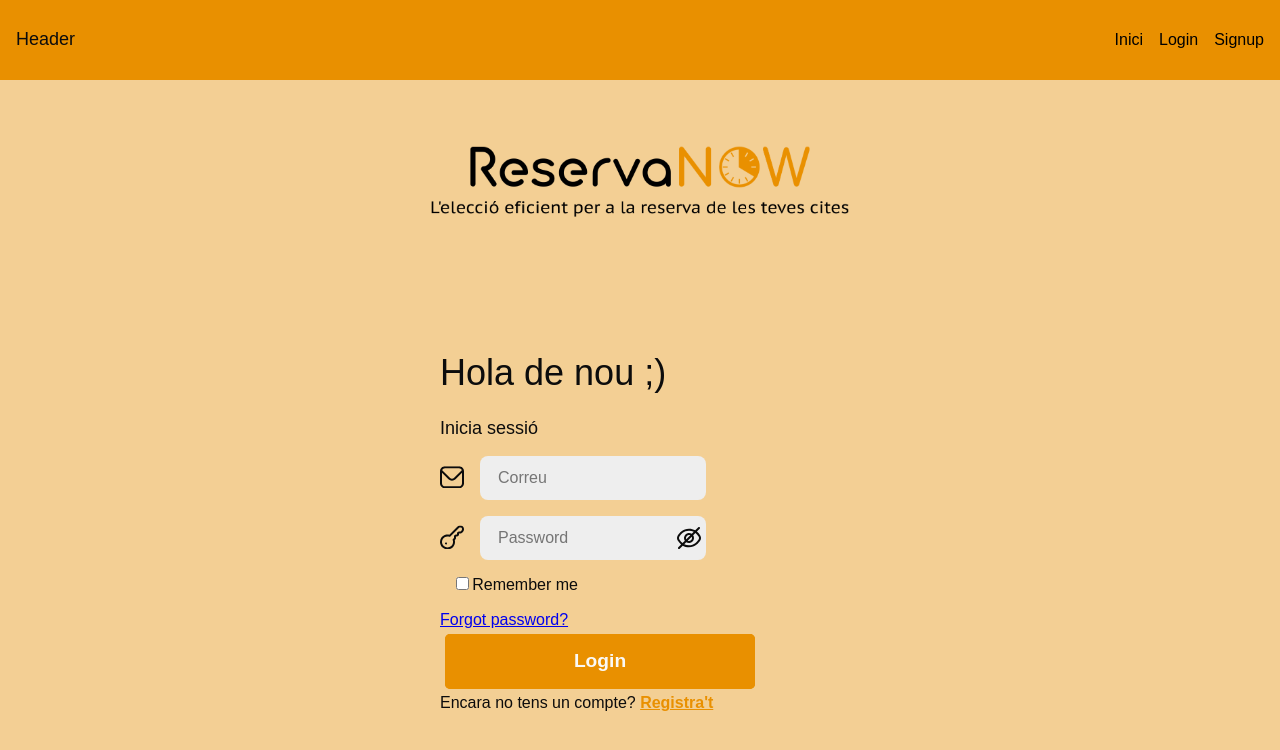
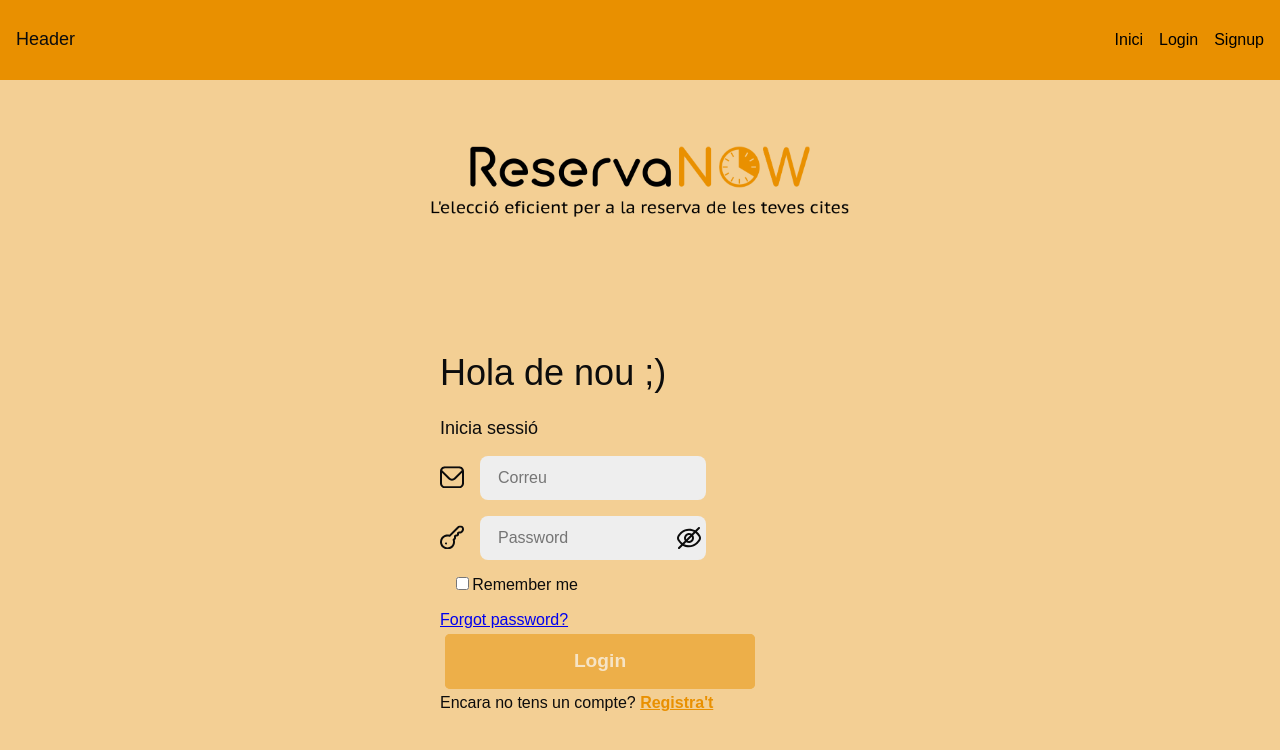
Before and after one commit to Projecte-M12/Projecte-M12-IOC-front, a React (Vite) app: page /login in a window 1280 px wide. Shown: the top 750 px of the page. Built offline with nearby package versions, Linux system fonts and the light colour scheme; no server answers.

Commit message:
Update. Propietat disabled del Button

```diff
--- a/src/app/shared/components/Button/Button.css
+++ b/src/app/shared/components/Button/Button.css
@@ -32,3 +32,8 @@
 .primary-button:hover .text {
     color: var(--accent-color);
 }
+
+.primary-button:disabled {
+    opacity: 0.5;
+    cursor: not-allowed;
+}
--- a/src/app/shared/components/Button/Button.jsx
+++ b/src/app/shared/components/Button/Button.jsx
@@ -11,6 +11,7 @@ export function Button({
     action,
     isLink,
     className = 'primary-button',
+    disabled = false,
 }) {
     const ButtonComponent = isLink ? Link : 'button';
 
@@ -22,7 +23,7 @@ export function Button({
         );
     } else {
         return (
-            <button className={className} onClick={action}>
+            <button className={className} onClick={action} disabled={disabled}>
                 <p className="text">{text}</p>
             </button>
         );
```
